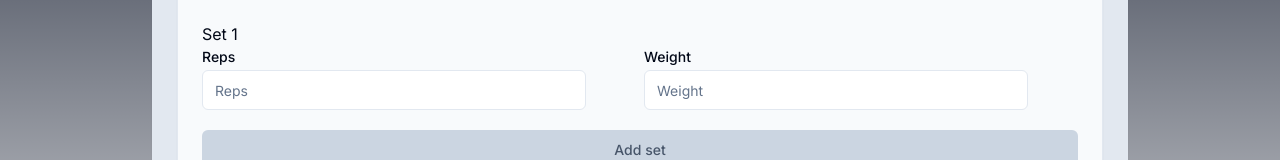
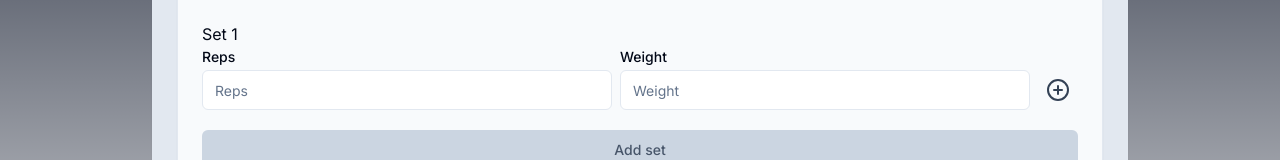
Before and after one commit to dan-ville/rhino, a Next.js app: page / in a window 1280 px wide. Shown: the part 304-464 px from the top of the page. Built offline with nearby package versions, Linux system fonts and the light colour scheme.

Commit message:
add duplicate row icon

```diff
--- a/src/components/ui/SetBuilderCard.tsx
+++ b/src/components/ui/SetBuilderCard.tsx
@@ -13,15 +13,24 @@ import {
   SelectValue,
 } from "./select"
 import { Label } from "./label"
+import { PlusCircle } from "lucide-react"
+import { cn } from "@/lib/utils"
 
 type SetBuilderCardProps = {
   exerciseIndex: number
 }
 
-const FormItem = ({ children }: { children: React.ReactNode }) => (
-  <div className="grid w-full max-w-sm items-center gap-1.5">{children}</div>
+const FormItem = ({
+  children,
+  className,
+}: {
+  children: React.ReactNode
+  className?: string
+}) => (
+  <div className={cn("grid w-full items-center gap-1.5", className)}>
+    {children}
+  </div>
 )
-
 export function SetBuilderCard({ exerciseIndex }: SetBuilderCardProps) {
   const { control, register, watch, setValue } = useFormContext()
   const { fields: sets, append: appendSet } = useFieldArray({
@@ -31,6 +40,7 @@ export function SetBuilderCard({ exerciseIndex }: SetBuilderCardProps) {
   const handleAppendSet = () => {
     appendSet({ set: sets.length + 1, reps: null, weight: null })
   }
+
   return (
       <Card className="bg-slate-50">
         <CardHeader>
@@ -48,7 +58,7 @@ export function SetBuilderCard({ exerciseIndex }: SetBuilderCardProps) {
               return (
                 <div key={field.id} className="grid gap-1 ">
                   <label>Set {setIndex + 1}</label>
-                <div className="grid gap-2 grid-cols-2">
+                  <div className="grid gap-2 grid-cols-[1fr_1fr_auto]">
                     <FormItem>
                       <Label
                         htmlFor={`exercises.${exerciseIndex}.sets.${setIndex}.reps`}
@@ -83,6 +93,22 @@ export function SetBuilderCard({ exerciseIndex }: SetBuilderCardProps) {
                         required
                       />
                     </FormItem>
+                    {/* Appends new set with current values for reps and sets */}
+                    <Button
+                      className="self-end w-max px-2 border-none bg-transparent text-slate-700 hover:bg-transparent"
+                      onClick={() =>
+                        appendSet({
+                          reps: watch(
+                            `exercises.${exerciseIndex}.sets.${setIndex}.reps`
+                          ),
+                          weight: watch(
+                            `exercises.${exerciseIndex}.sets.${setIndex}.weight`
+                          ),
+                        })
+                      }
+                    >
+                      <PlusCircle />
+                    </Button>
                   </div>
                 </div>
               )
@@ -90,7 +116,7 @@ export function SetBuilderCard({ exerciseIndex }: SetBuilderCardProps) {
             <Button
               type="button"
               onClick={() => handleAppendSet()}
-            className="bg-slate-300 text-slate-600 mt-2"
+              className="bg-slate-300 text-slate-600 mt-2 hover:bg-slate-200"
             >
               Add set
             </Button>
```
Lines whose indentation alone changed are shown as unchanged.
